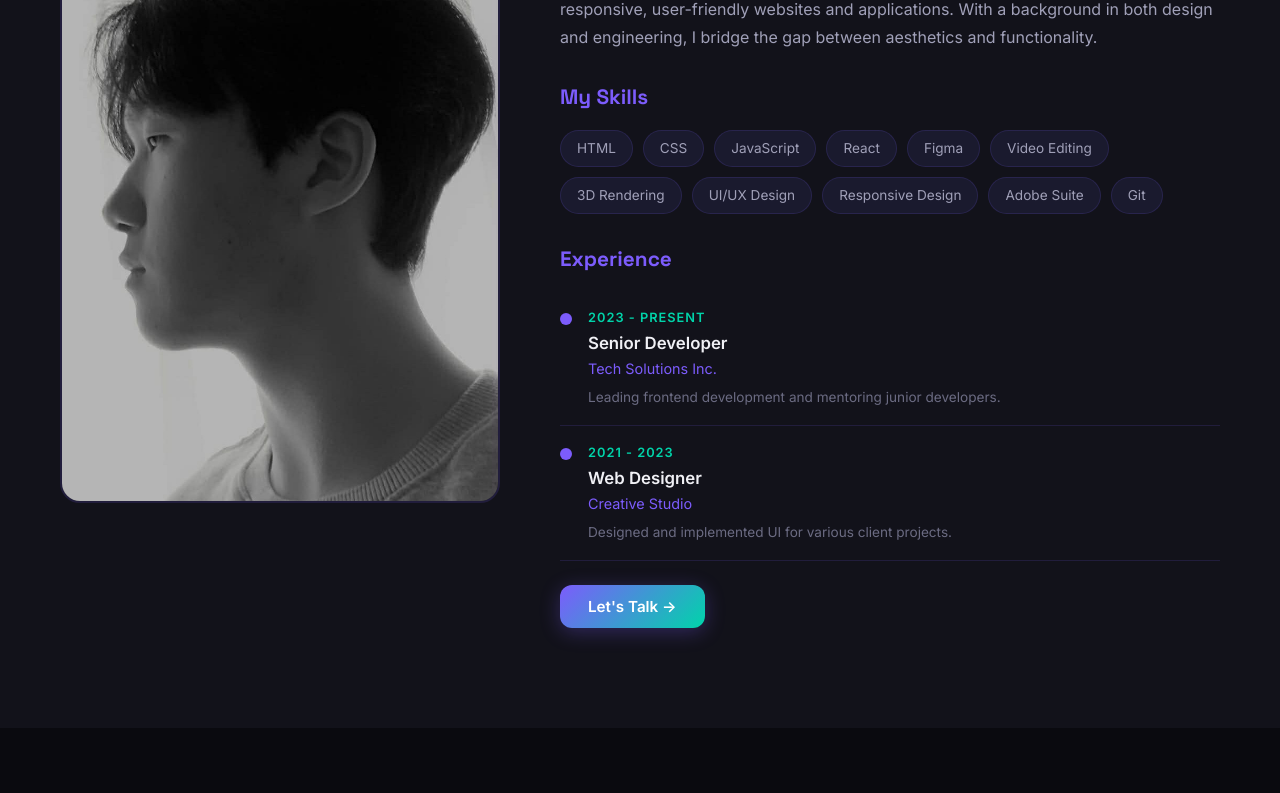
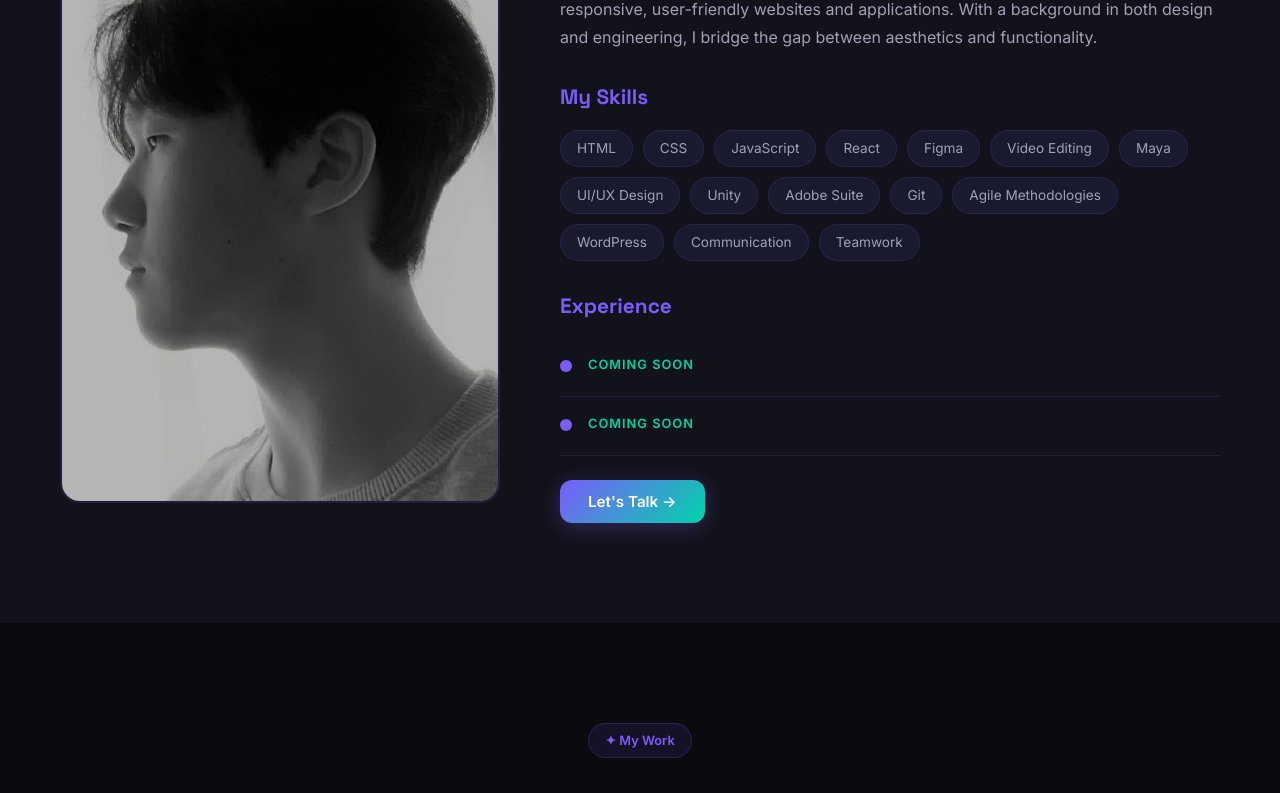
Before and after one commit to Tseng-YunYeh/portfolio-YunYeh, a React (Vite) app: page / in a window 1280 px wide. Shown: the part 1200-1993 px from the top of the page. Built offline with nearby package versions, Linux system fonts and the light colour scheme.

Commit message:
delate experiense

```diff
--- a/src/App.jsx
+++ b/src/App.jsx
@@ -51,8 +51,8 @@ const CATEGORY_ICONS = { web: '🌐', video: '🎬', design: '🎨', documents:
 const OVERLAY_ICONS = { video: '▶', web: '↗', pdf: '📥', 'image-gallery': '🖼' }
 const SKILLS = [
   'HTML', 'CSS', 'JavaScript', 'React', 'Figma',
-  'Video Editing', '3D Rendering', 'UI/UX Design',
-  'Responsive Design', 'Adobe Suite', 'Git',
+  'Video Editing', 'Maya', 'UI/UX Design',
+  'Unity', 'Adobe Suite', 'Git','Agile Methodologies','WordPress','Communication','Teamwork'
 ]
 const CONTACT_INFO = [
   { icon: '📍', key: 'location', value: 'Montréal, Canada' },
--- a/src/i18n/en.json
+++ b/src/i18n/en.json
@@ -24,14 +24,14 @@
         "mySkills": "My Skills",
         "letsTalk": "Let's Talk",
         "experience": "Experience",
-        "exp1_date": "2023 - Present",
-        "exp1_role": "Senior Developer",
-        "exp1_company": "Tech Solutions Inc.",
-        "exp1_desc": "Leading frontend development and mentoring junior developers.",
-        "exp2_date": "2021 - 2023",
-        "exp2_role": "Web Designer",
-        "exp2_company": "Creative Studio",
-        "exp2_desc": "Designed and implemented UI for various client projects."
+        "exp1_date": "coming soon",
+        "exp1_role": "",
+        "exp1_company": "",
+        "exp1_desc": "",
+        "exp2_date": "coming soon",
+        "exp2_role": "",
+        "exp2_company": "",
+        "exp2_desc": ""
     },
     "portfolio": {
         "title": "My Work",
@@ -56,7 +56,7 @@
         "errorMessage": "Failed to send. Please try again."
     },
     "footer": {
-        "rights": "© 2025 MyPortfolio. All rights reserved.",
+        "rights": "© 2026 MyPortfolio. All rights reserved.",
         "description": "Creating digital experiences that inspire and innovate. Let's build something amazing together.",
         "searchProjects": "Search Projects",
         "searchText": "Find specific projects from my portfolio.",
--- a/src/i18n/es.json
+++ b/src/i18n/es.json
@@ -24,14 +24,14 @@
         "mySkills": "Mis Habilidades",
         "letsTalk": "Hablemos",
         "experience": "Experiencia",
-        "exp1_date": "2023 - Presente",
-        "exp1_role": "Desarrollador Senior",
-        "exp1_company": "Tech Solutions Inc.",
-        "exp1_desc": "Liderando el desarrollo frontend y mentoreando a desarrolladores junior.",
-        "exp2_date": "2021 - 2023",
-        "exp2_role": "Diseñador Web",
-        "exp2_company": "Creative Studio",
-        "exp2_desc": "Diseñé e implementé UI para varios proyectos de clientes."
+        "exp1_date": "muy pronto",
+        "exp1_role": "",
+        "exp1_company": "",
+        "exp1_desc": "",
+        "exp2_date": "muy pronto",
+        "exp2_role": "",
+        "exp2_company": "",
+        "exp2_desc": ""
     },
     "portfolio": {
         "title": "Mi Trabajo",
@@ -56,7 +56,7 @@
         "errorMessage": "Error al enviar. Por favor, inténtalo de nuevo."
     },
     "footer": {
-        "rights": "© 2025 MyPortfolio. Todos los derechos reservados.",
+        "rights": "© 2026 MyPortfolio. Todos los derechos reservados.",
         "description": "Creando experiencias digitales que inspiran e innovan. Construyamos algo increíble juntos.",
         "searchProjects": "Buscar Proyectos",
         "searchText": "Encuentra proyectos específicos de mi portfolio.",
--- a/src/i18n/fr.json
+++ b/src/i18n/fr.json
@@ -24,14 +24,14 @@
         "mySkills": "Mes compétences",
         "letsTalk": "Discutons",
         "experience": "Expérience",
-        "exp1_date": "2023 - Présent",
-        "exp1_role": "Développeur Senior",
-        "exp1_company": "Tech Solutions Inc.",
-        "exp1_desc": "Direction du développement frontend et mentorat des développeurs juniors.",
-        "exp2_date": "2021 - 2023",
-        "exp2_role": "Web Designer",
-        "exp2_company": "Creative Studio",
-        "exp2_desc": "Conception et mise en œuvre d'interfaces utilisateur pour divers projets clients."
+        "exp1_date": "bientôt disponible",
+        "exp1_role": "",
+        "exp1_company": "",
+        "exp1_desc": "",
+        "exp2_date": "bientôt disponible",
+        "exp2_role": "",
+        "exp2_company": "",
+        "exp2_desc": ""
     },
     "portfolio": {
         "title": "Mon travail",
@@ -56,7 +56,7 @@
         "errorMessage": "Échec de l'envoi. Veuillez réessayer."
     },
     "footer": {
-        "rights": "© 2025 MyPortfolio. Tous droits réservés.",
+        "rights": "© 2026 MyPortfolio. Tous droits réservés.",
         "description": "Créer des expériences numériques qui inspirent et innovent. Construisons quelque chose d'extraordinaire ensemble.",
         "searchProjects": "Rechercher des Projets",
         "searchText": "Trouvez des projets spécifiques dans mon portfolio.",
--- a/src/i18n/zh.json
+++ b/src/i18n/zh.json
@@ -24,14 +24,14 @@
         "mySkills": "我的技能",
         "letsTalk": "讓我們談談",
         "experience": "工作經歷",
-        "exp1_date": "2023 - 至今",
-        "exp1_role": "資深開發者",
-        "exp1_company": "Tech Solutions Inc.",
-        "exp1_desc": "領導前端開發並指導初級開發者。",
-        "exp2_date": "2021 - 2023",
-        "exp2_role": "網頁設計師",
-        "exp2_company": "Creative Studio",
-        "exp2_desc": "為各種客戶專案設計並實施使用者介面。"
+        "exp1_date": "即將推出",
+        "exp1_role": "",
+        "exp1_company": "",
+        "exp1_desc": "",
+        "exp2_date": "即將推出",
+        "exp2_role": "",
+        "exp2_company": "",
+        "exp2_desc": ""
     },
     "portfolio": {
         "title": "我的作品",
@@ -56,7 +56,7 @@
         "errorMessage": "傳送失敗，請重試。"
     },
     "footer": {
-        "rights": "© 2025 MyPortfolio. 保留所有權利。",
+        "rights": "© 2026 MyPortfolio. 保留所有權利。",
         "description": "創造啟發和創新的數位體驗。讓我們一起打造非凡的作品。",
         "searchProjects": "搜尋專案",
         "searchText": "在我的作品集中查找特定專案。",
```
